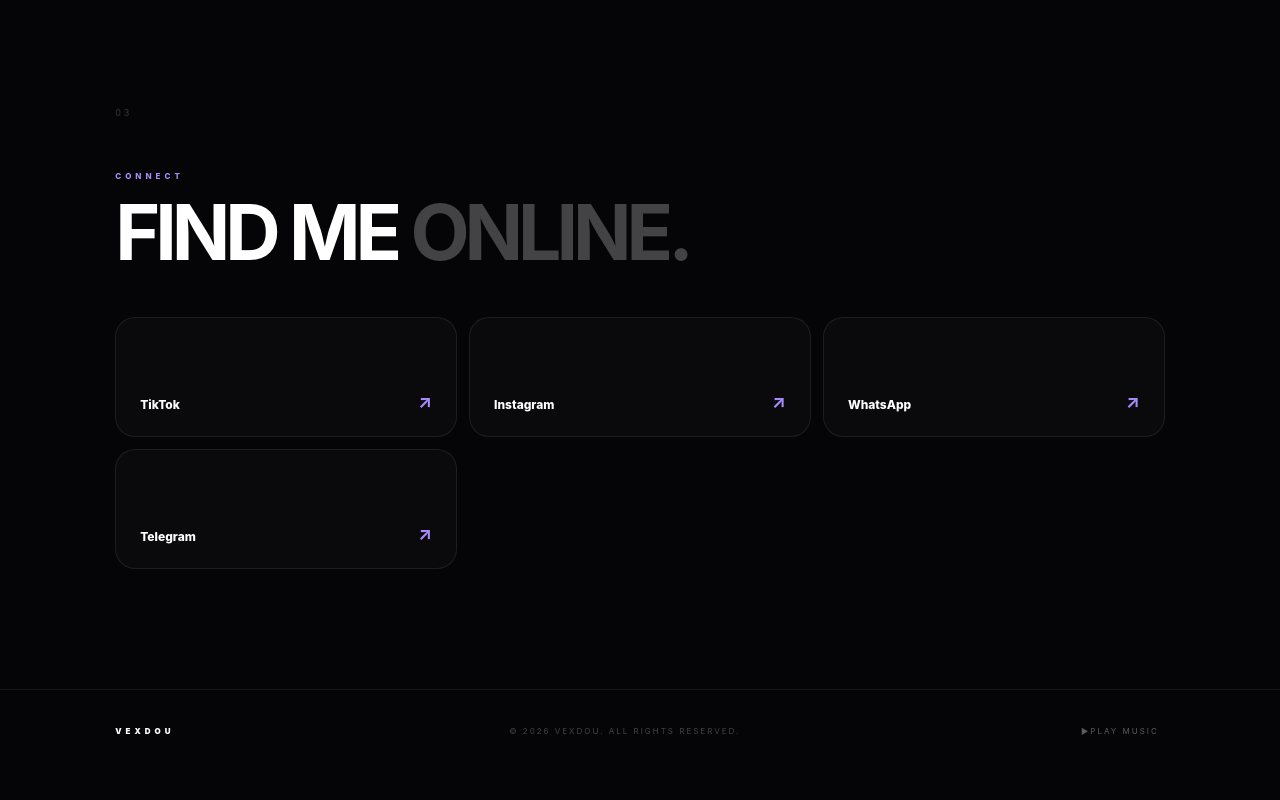
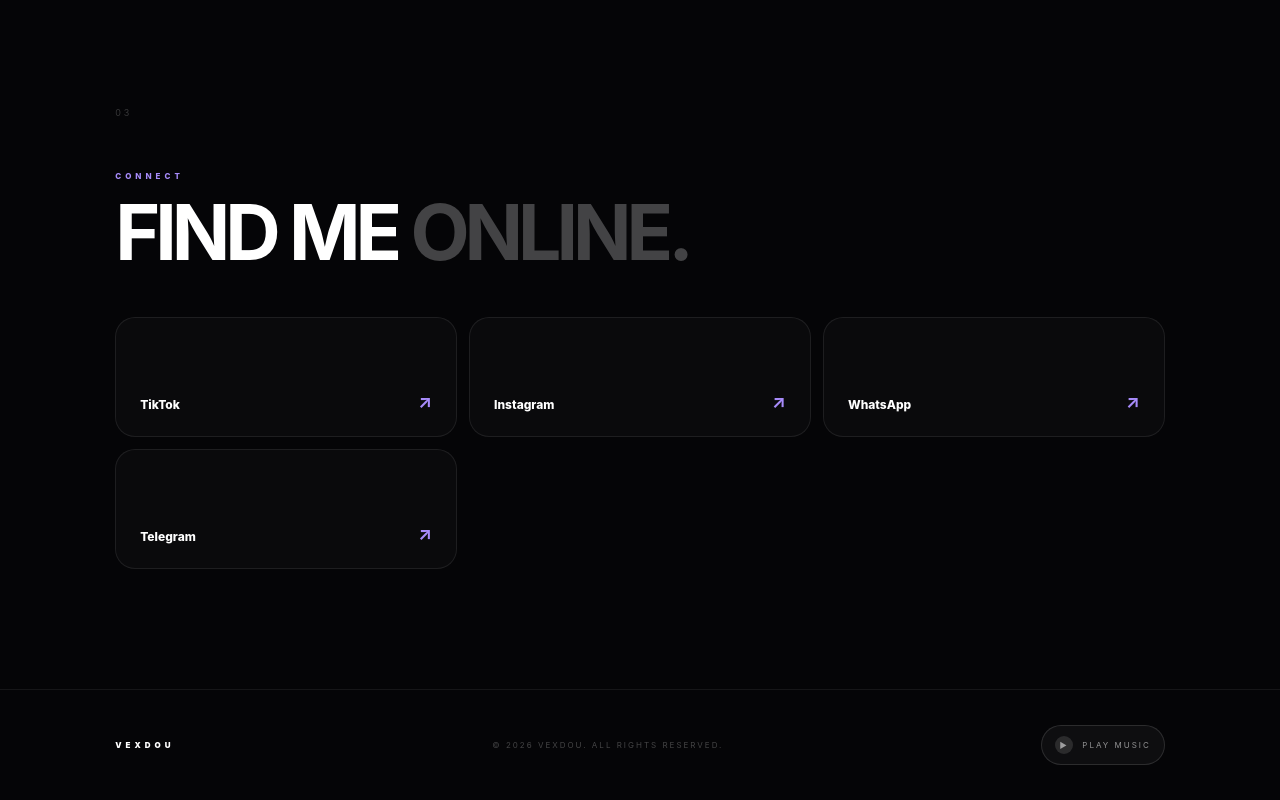
Before and after one commit to vexdou/download-creator-web, a Next.js app: page / in a window 1280 px wide. Shown: the part 1353-2153 px from the top of the page. Before the commit the page ends 2125 px from the top, so only its background shows below. Built offline with nearby package versions, Linux system fonts and the light colour scheme.

Commit message:
Style the new MP3 play/pause control

```diff
--- a/app/globals.css
+++ b/app/globals.css
@@ -442,11 +442,40 @@
 }
 
 .sound-button {
-  border: 0;
-  background: transparent;
-  color: rgba(255, 255, 255, 0.35);
+  display: inline-flex;
+  align-items: center;
+  gap: 9px;
+  padding: 10px 13px;
+  border: 1px solid rgba(255, 255, 255, 0.12);
+  border-radius: 999px;
+  background: rgba(255, 255, 255, 0.04);
+  color: rgba(255, 255, 255, 0.55);
   font-size: 8px;
   letter-spacing: 2px;
+  transition: 0.25s;
+}
+
+.sound-button:hover,
+.sound-button.playing {
+  color: #fff;
+  border-color: rgba(167, 139, 250, 0.45);
+  background: rgba(139, 92, 246, 0.12);
+  transform: translateY(-2px);
+}
+
+.music-icon {
+  display: grid;
+  place-items: center;
+  width: 18px;
+  height: 18px;
+  border-radius: 50%;
+  background: rgba(255, 255, 255, 0.12);
+  font-size: 8px;
+  line-height: 1;
+}
+
+.sound-button.playing .music-icon {
+  background: rgba(167, 139, 250, 0.25);
 }
 
 .loader {
@@ -592,4 +621,4 @@
     flex-direction: column;
     align-items: flex-start;
   }
-  }
+}
```
